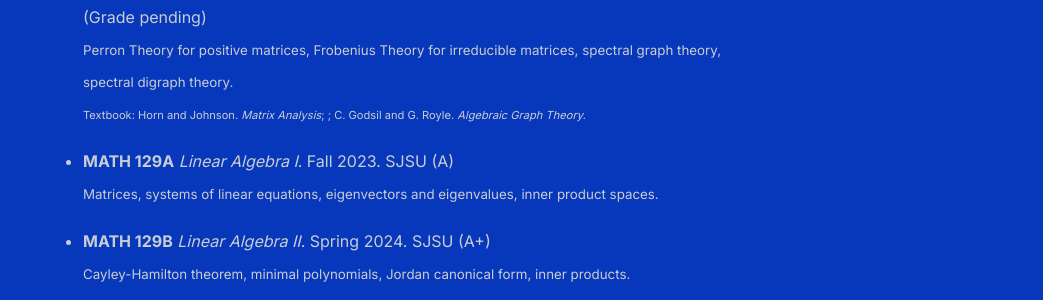
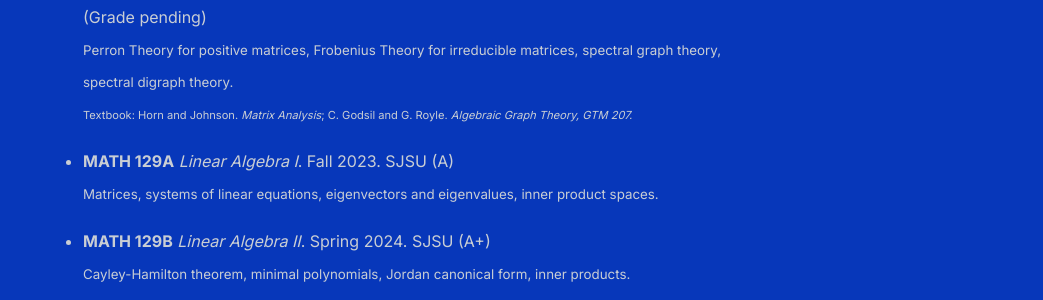
Before and after one commit to shihankanungo/shihankanungo.github.io, a Jekyll site: the page built from courses.md, in a window 1280 px wide and 900 px high, scrolled down 5112 px. Shown: the part 152-452 px from the top of the window, without its empty margins (237-1280 px from the left). Built offline with Jekyll 4.4.1, drawn with Linux system fonts in a browser that asks for light colours.

Commit message:
Update courses.md

```diff
--- a/courses.md
+++ b/courses.md
@@ -131,7 +131,7 @@
 
 - **MATH 285M** *Nonnegative matrices and Perron-Frobenius Theory*. Spring 2025. SJSU (Grade pending)<br>
   <small>Perron Theory for positive matrices, Frobenius Theory for irreducible matrices, spectral graph theory, spectral digraph theory.</small> <br>
-  <small><small>Textbook: Horn and Johnson. <i>Matrix Analysis</i>; ; C. Godsil and G. Royle. <i>Algebraic Graph Theory.</i></small></small>
+  <small><small>Textbook: Horn and Johnson. <i>Matrix Analysis</i>; C. Godsil and G. Royle. <i>Algebraic Graph Theory, GTM 207.</i></small></small>
 
 - **MATH 129A** *Linear Algebra I*. Fall 2023. SJSU (A)<br>
   <small>Matrices, systems of linear equations, eigenvectors and eigenvalues, inner product spaces.</small> <br>
```
